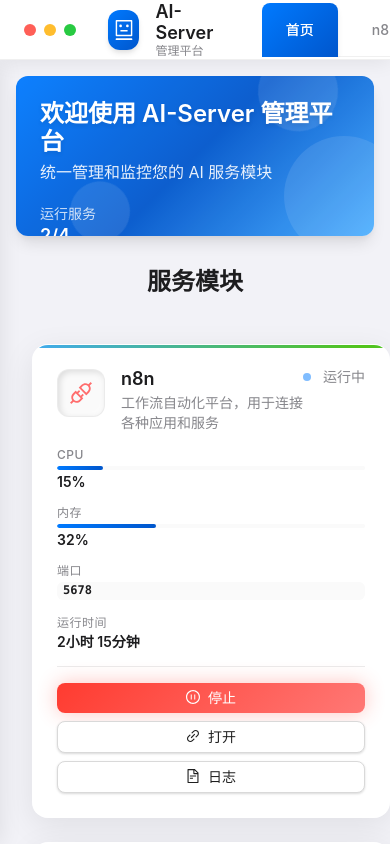
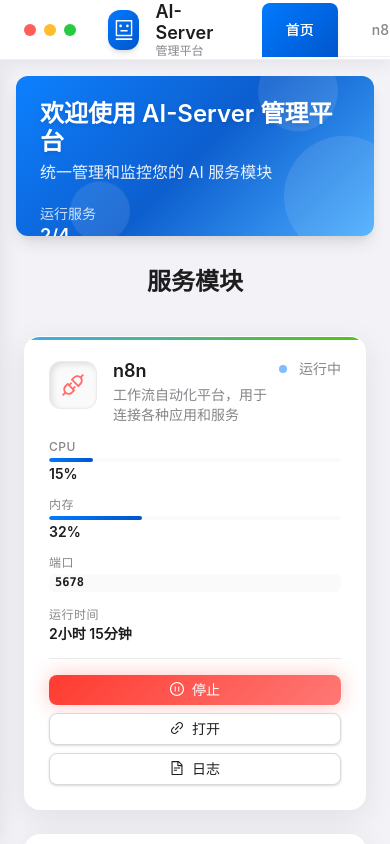
Before and after one commit to terry2010/ai-server, a Vue app in the folder ui-ai-server-v11/: page / in a window 390 px wide. Shown: the top 844 px of the page. Built offline with nearby package versions, Linux system fonts and the light colour scheme; the HTML template or start-up script is replaced by a standard one.

Commit message:
第一版UI 完成

```diff
--- a/ui-ai-server-v11/src/components/ServiceCard.vue
+++ b/ui-ai-server-v11/src/components/ServiceCard.vue
@@ -415,22 +415,8 @@
 }
 
 /* 响应式设计 */
-@media (max-width: 1200px) {
-  .service-card {
-    width: 300px;
-  }
-}
-
-@media (max-width: 992px) {
-  .service-card {
-    width: 280px;
-  }
-}
-
 @media (max-width: 768px) {
   .service-card {
-    width: 100%;
-    max-width: 400px;
     height: auto;
     min-height: 240px;
   }
@@ -443,11 +429,4 @@
     flex-direction: column;
   }
 }
-
-@media (max-width: 480px) {
-  .service-card {
-    width: calc(100vw - 32px);
-    margin: 0 auto;
-  }
-}
 </style>
--- a/ui-ai-server-v11/src/views/HomeView.vue
+++ b/ui-ai-server-v11/src/views/HomeView.vue
@@ -92,22 +92,60 @@
 
 .services-grid {
   display: grid;
-  grid-template-columns: repeat(auto-fit, minmax(320px, 1fr));
-  gap: 16px;
+  gap: 20px;
   padding: 16px;
-  max-width: 1200px;
+  max-width: 1550px;
   margin: 0 auto;
+  justify-content: center;
+
+  /* 默认3列布局 - 适用于1920px */
+  grid-template-columns: repeat(3, 1fr);
 }
 
 /* 响应式设计 */
+@media (max-width: 1440px) {
+  .services-grid {
+    /* 2列布局 - 适用于1440px及以下 */
+    grid-template-columns: repeat(2, 1fr);
+    max-width: 1000px;
+    gap: 20px;
+  }
+}
+
+@media (max-width: 1280px) {
+  .services-grid {
+    /* 2列布局 - 1280px优化 */
+    max-width: 900px;
+    gap: 20px;
+  }
+}
+
+/* 大屏优化：2560px(2K/2.5K) 及更大，使用4列布局 */
+@media (min-width: 2200px) {
+  .services-grid {
+    grid-template-columns: repeat(4, 1fr);
+    max-width: 2060px; /* 4列卡片 + 间距更协调，避免过宽 */
+    gap: 24px;
+  }
+}
+
 @media (max-width: 768px) {
   .home-view {
     padding: var(--spacing-md);
   }
 
   .services-grid {
+    /* 单列布局 - 移动端 */
     grid-template-columns: 1fr;
     gap: var(--spacing-lg);
+    max-width: 400px;
+  }
+}
+
+@media (max-width: 480px) {
+  .services-grid {
+    padding: 8px;
+    max-width: calc(100vw - 32px);
   }
 }
 
--- a/ui-ai-server-v11/vite.config.ts
+++ b/ui-ai-server-v11/vite.config.ts
@@ -15,4 +15,8 @@
       '@': fileURLToPath(new URL('./src', import.meta.url))
     },
   },
+  server: {
+    host: '0.0.0.0',
+    port: 5173,
+  }
 })
```
